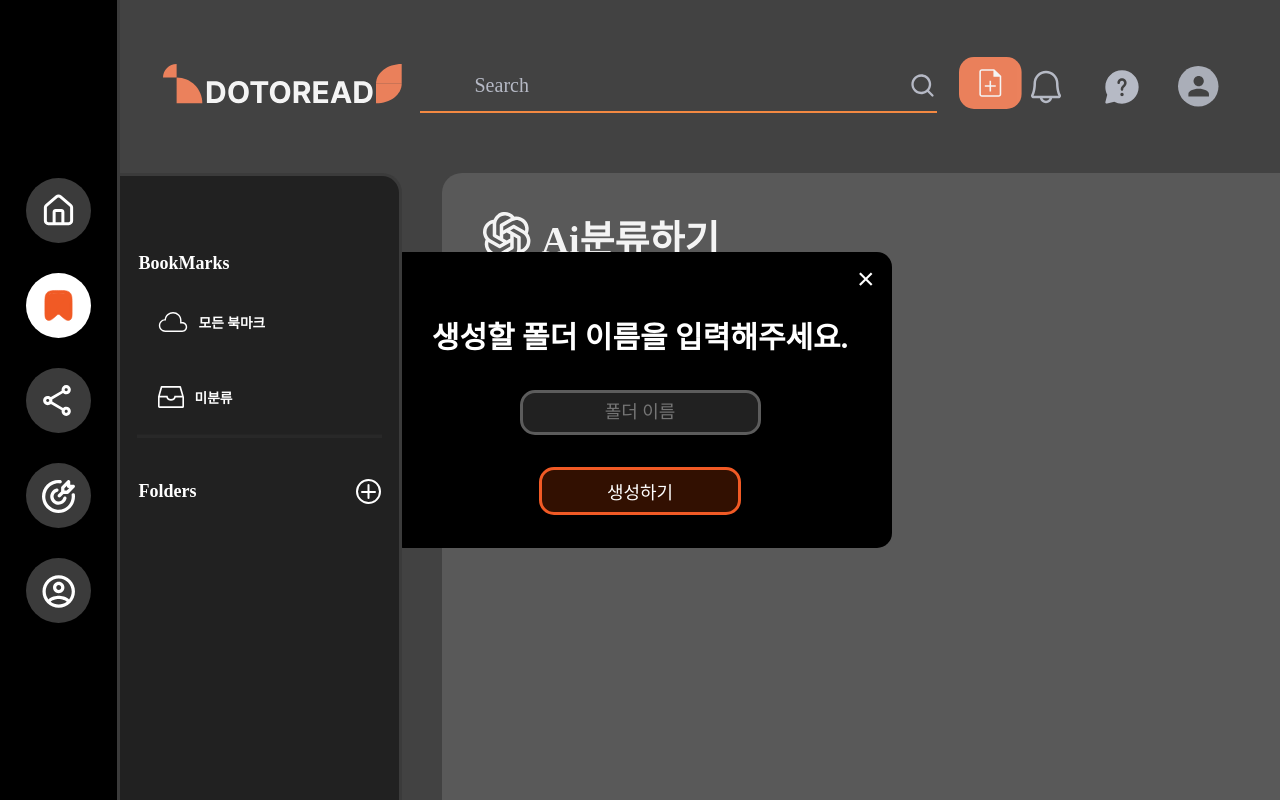
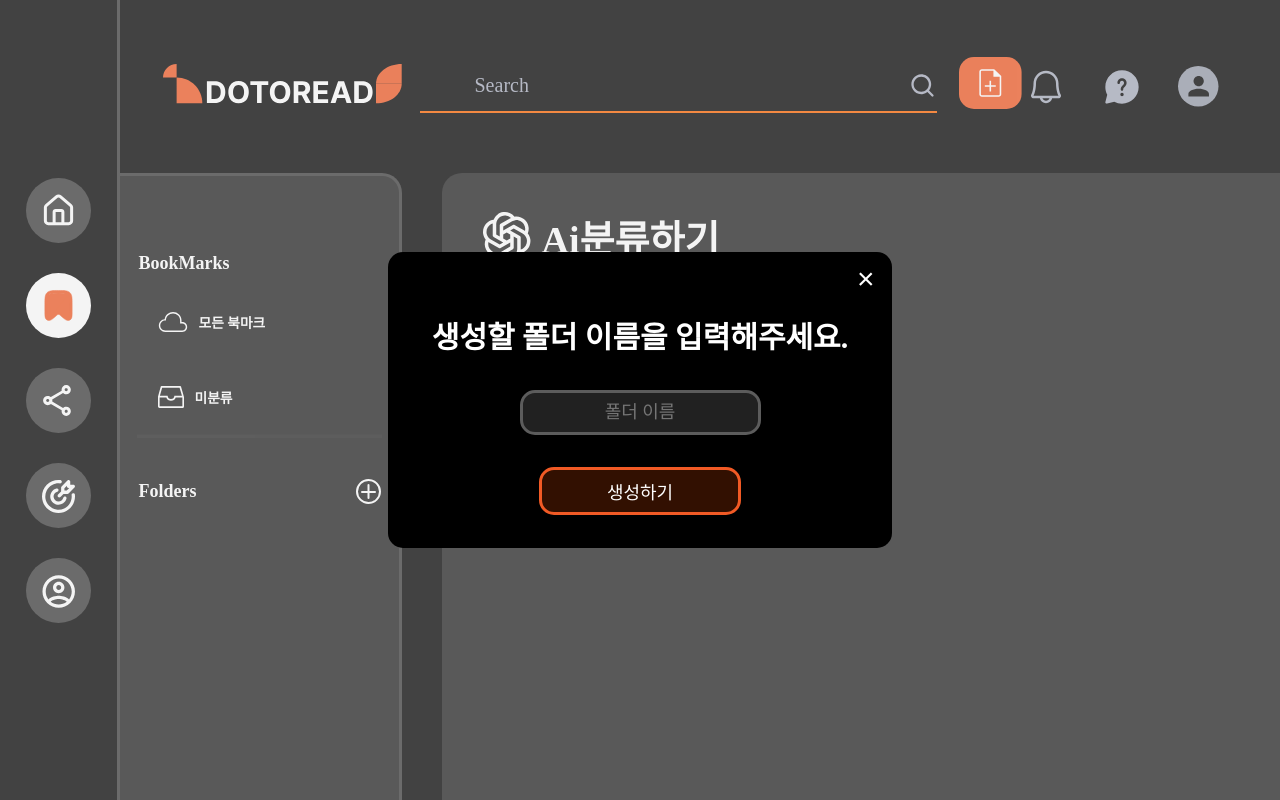
Before and after one commit to KIMGEONHWI/DOTOREAD-CLIENT, a React (Vite) app: page /ai in a window 1280 px wide. Both pictures are taken after a click on the icon 368 px from the left and 491 px from the top of the page. Shown: the top 800 px of the page. Built offline with nearby package versions, Linux system fonts and the light colour scheme.

Commit message:
refactor: AI분류페이지 뒷배경 스크롤 안되게 수정 및 z-index 수정

```diff
--- a/src/components/AiClassification/AiClassificationPage.tsx
+++ b/src/components/AiClassification/AiClassificationPage.tsx
@@ -9,7 +9,7 @@ import { useAiClassificationContext } from '@/contexts/AiClassificationContext';
 import { useFolders } from '@/contexts/FetchFoldersContext';
 import useModal from '@/hooks/useModal';
 import axios from 'axios';
-import { useState } from 'react';
+import { useEffect, useState } from 'react';
 import { useNavigate } from 'react-router-dom';
 import styled from 'styled-components';
 
@@ -94,6 +94,14 @@ const AiClassificationPage = () => {
 		},
 		{} as Record<string, (typeof classifiedData)[0][]>,
 	);
+
+	useEffect(() => {
+		document.body.style.overflow = 'hidden';
+
+		return () => {
+			document.body.style.overflow = '';
+		};
+	}, []);
 
 	return (
 		<AiClassificationPageWrapper>
--- a/src/components/common/Modal/Modal.tsx
+++ b/src/components/common/Modal/Modal.tsx
@@ -38,7 +38,7 @@ const Overlay = styled.div`
 	display: flex;
 	align-items: center;
 	justify-content: center;
-	z-index: 1;
+	z-index: 2;
 `;
 
 const ModalContainer = styled.div`
--- a/src/components/common/SideBar/SideBar.tsx
+++ b/src/components/common/SideBar/SideBar.tsx
@@ -56,7 +56,7 @@ const SideBarWrapper = styled.div`
 	border-right: 0.35rem solid ${({ theme }) => theme.colors.gray1};
 	background-color: ${({ theme }) => theme.colors.background};
 	position: fixed;
-	z-index: 10;
+	z-index: 2;
 	display: flex;
 	flex-direction: column;
 	align-items: center;
```
